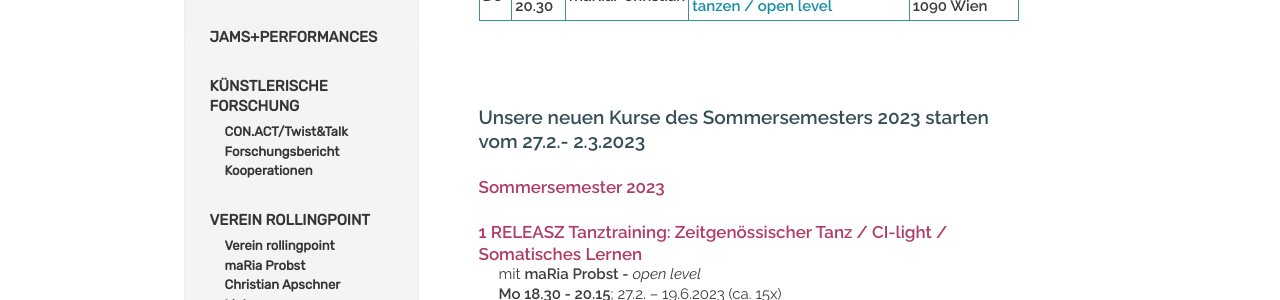
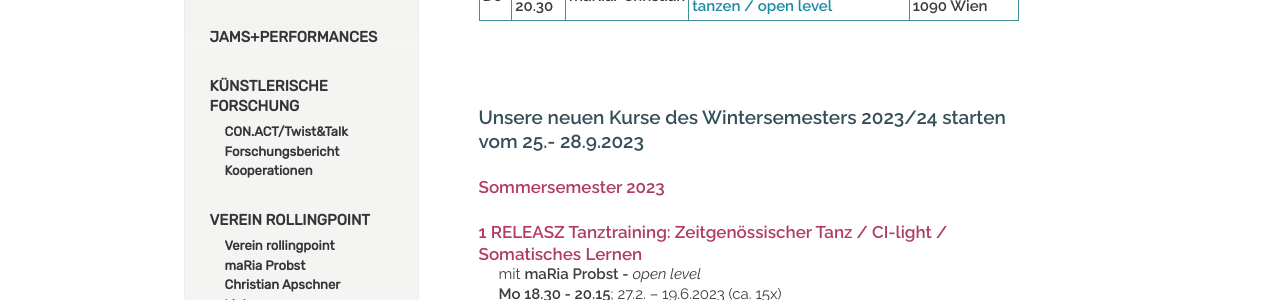
Before and after one commit to manulari/rollingpointat, a Jekyll site: the page built from _pages_de/kurse.md, in a window 1280 px wide and 900 px high. Shown: the part 424-724 px from the top of the window. Built offline with Jekyll 4.4.1, drawn with Linux system fonts in a browser that asks for light colours; comment, search, counter and statistics services are not loaded.

Commit message:
Update page (de) “kurse”

```diff
--- a/_pages_de/kurse.md
+++ b/_pages_de/kurse.md
@@ -14,7 +14,7 @@ title: KURSE UND WORKSHOPS
 \
 &nbsp;
 
-### Unsere neuen Kurse des Sommersemesters 2023 starten vom 27.2.- 2.3.2023
+### Unsere neuen Kurse des Wintersemesters 2023/24 starten vom 25.- 28.9.2023
 
 <div class="named-anchor" id="mo"></div>
 
```
